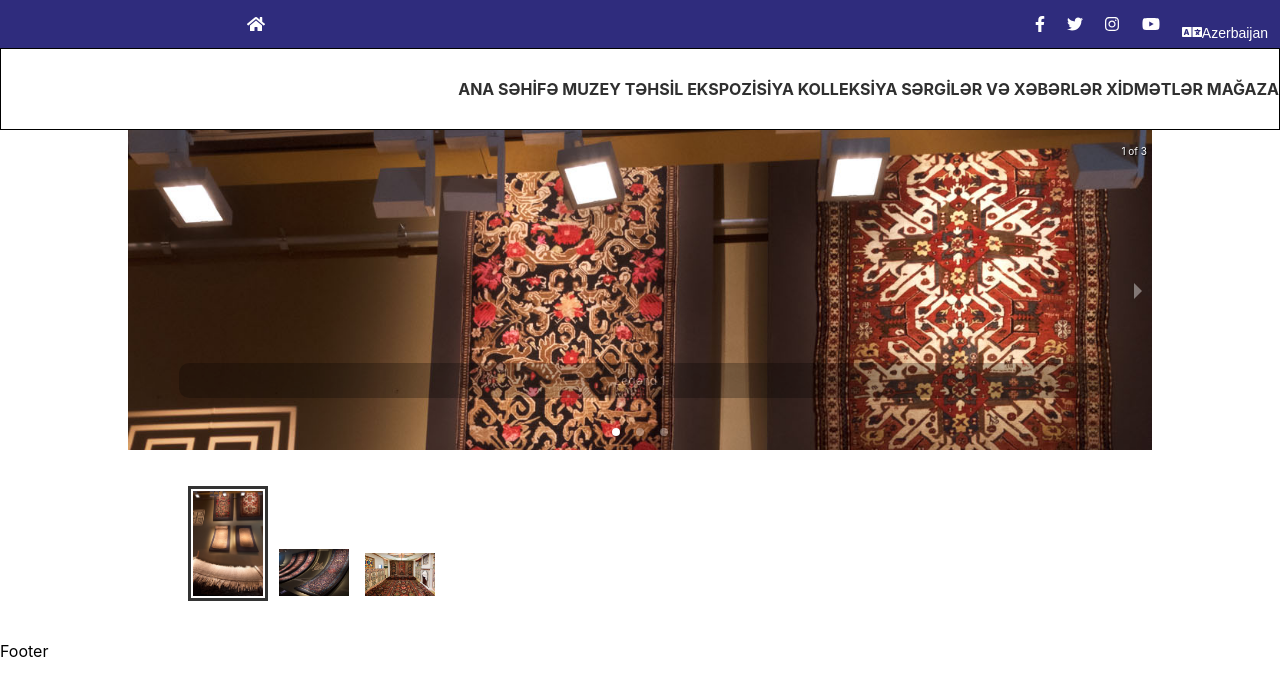
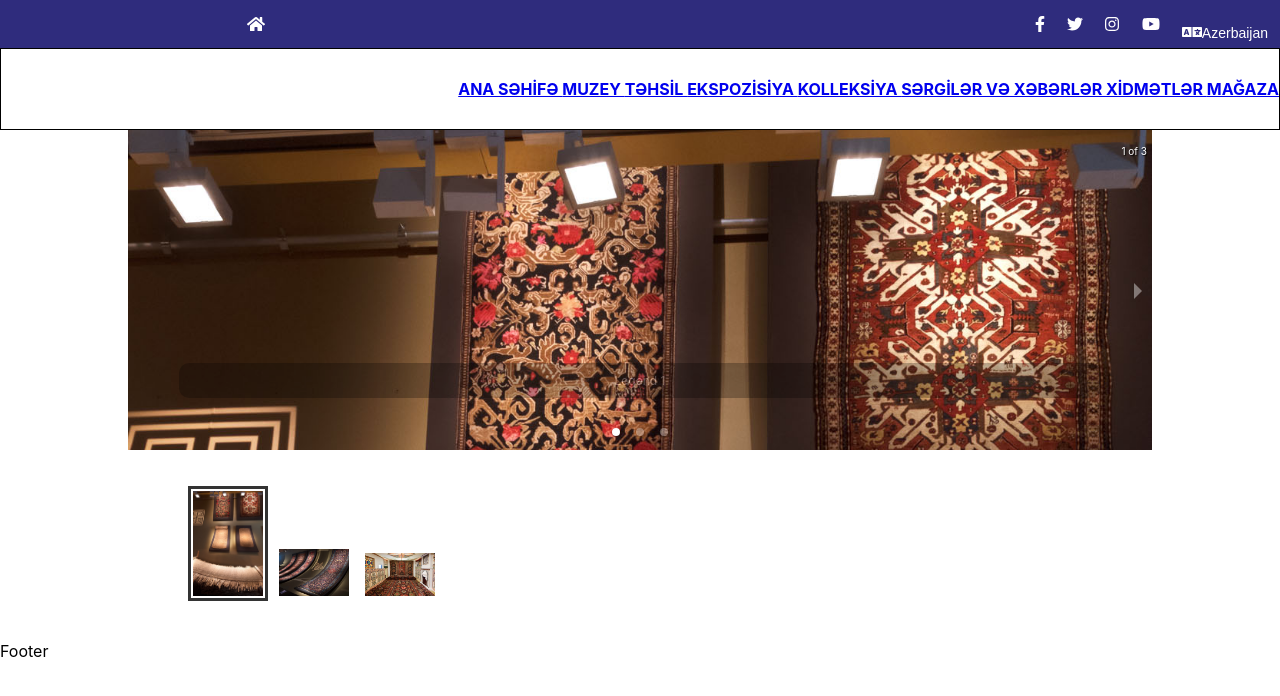
Before and after one commit to hnariman/carpets, a React (Create React App) app: page / in a window 1280 px wide. Shown: the top 696 px of the page. Built offline with nearby package versions, Linux system fonts and the light colour scheme.

Commit message:
added navbarelement

```diff
--- a/src/App.js
+++ b/src/App.js
@@ -3,22 +3,14 @@ import React from "react";
 import Carousel from "./components/Carousel";
 import Header from "./components/Header";
 import Footer from "./components/Footer";
+import Navbar from "./components/Navbar";
 export default class App extends React.Component {
   state = {};
   render() {
     return (
       <React.Fragment>
         <Header />
-        <div className="navbar">
-          <span> ANA SƏHİFƏ </span>
-          <span> MUZEY </span>
-          <span> TƏHSİL </span>
-          <span> EKSPOZİSİYA </span>
-          <span> KOLLEKSİYA </span>
-          <span> SƏRGİLƏR VƏ XƏBƏRLƏR </span>
-          <span> XİDMƏTLƏR </span>
-          <span> MAĞAZA </span>
-        </div>
+        <Navbar />
         <Carousel />
         {/* <Gifts /> */}
         {/* <CarpetsAroundTheWorld /> */}
--- /dev/null
+++ b/src/components/Navbar.jsx
@@ -0,0 +1,35 @@
+import React from "react";
+
+export default class Navbar extends React.Component {
+  state = {};
+  render() {
+    return (
+      <div className="navbar">
+        <span>
+          <a href="#"> ANA SƏHİFƏ </a>
+        </span>
+        <span>
+          <a href="#"> MUZEY </a>
+        </span>
+        <span>
+          <a href="#"> TƏHSİL </a>
+        </span>
+        <span>
+          <a href="#"> EKSPOZİSİYA </a>
+        </span>
+        <span>
+          <a href="#"> KOLLEKSİYA </a>
+        </span>
+        <span>
+          <a href="#"> SƏRGİLƏR VƏ XƏBƏRLƏR </a>
+        </span>
+        <span>
+          <a href="#"> XİDMƏTLƏR </a>
+        </span>
+        <span>
+          <a href="#"> MAĞAZA </a>
+        </span>
+      </div>
+    );
+  }
+}
```
